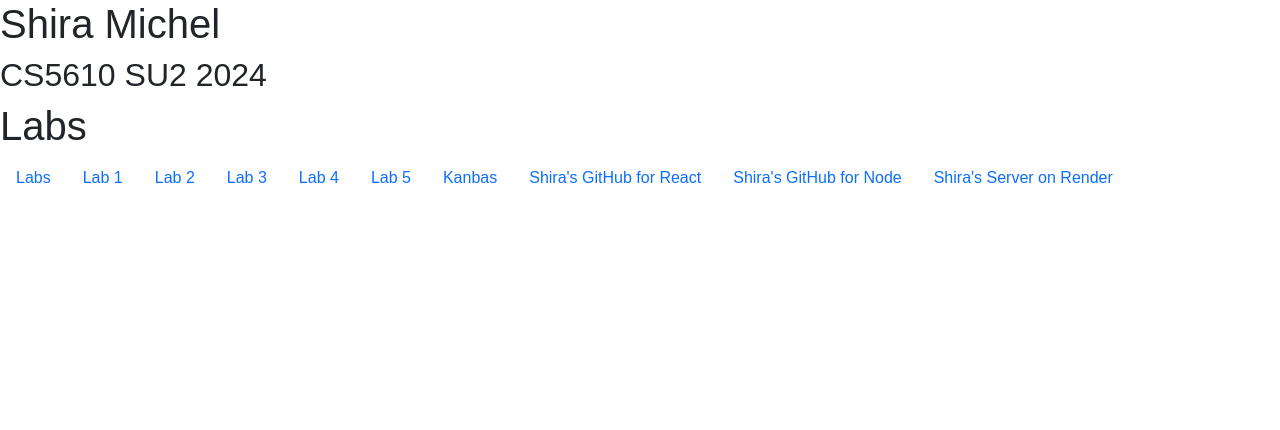
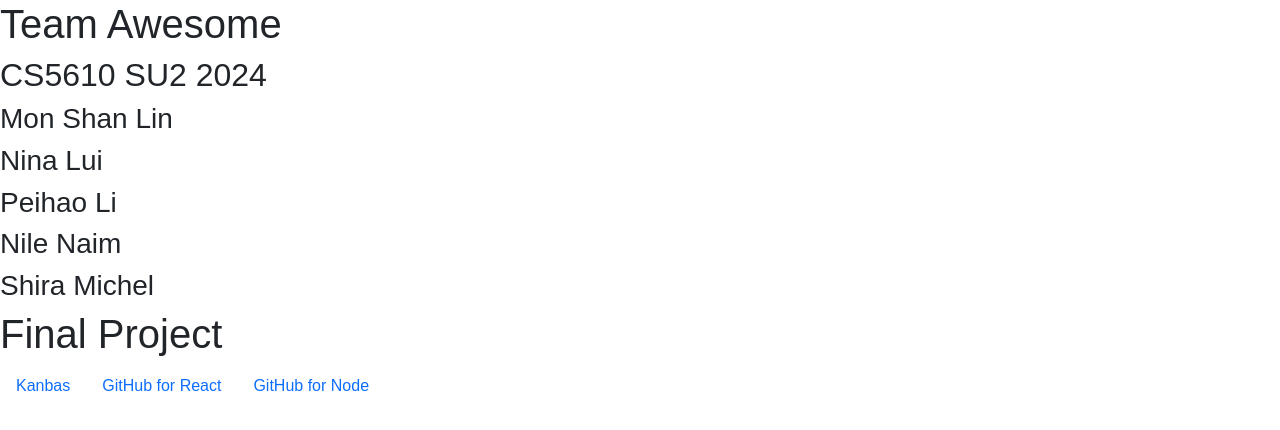
Before and after one commit to shiramichel/kanbas-react-web-app, a React (Create React App) app: page /#/Labs/Labs in a window 1280 px wide. Shown: the top 430 px of the page. Built offline with nearby package versions, Linux system fonts and the light colour scheme.

Commit message:
updated landing page with required info

```diff
--- a/src/Labs/TOC.tsx
+++ b/src/Labs/TOC.tsx
@@ -1,61 +1,21 @@
-import { useLocation } from "react-router";
+//import { useLocation } from "react-router";
 export default function TOC() {
-  const { pathname } = useLocation();
+  //const { pathname } = useLocation();
   return (
     <ul className="nav nav-pills">
-      <li className="nav-item">
-        <a id="wd-a" href="#/Labs" className="nav-link">
-          Labs
-        </a>
-      </li>
-      <li className="nav-item">
-        <a id="wd-a1" href="#/Labs/Lab1"
-          className={`nav-link ${pathname.includes("Lab1") ? "active" : ""}`}>
-          Lab 1
-        </a>
-      </li>
-      <li className="nav-item">
-        <a id="wd-a2" href="#/Labs/Lab2"
-          className={`nav-link ${pathname.includes("Lab2") ? "active" : ""}`}>
-          Lab 2
-        </a>
-      </li>
-      <li className="nav-item">
-        <a id="wd-a3" href="#/Labs/Lab3"
-          className={`nav-link ${pathname.includes("Lab3") ? "active" : ""}`}>
-          Lab 3
-        </a>
-      </li>
-      <li className="nav-item">
-        <a id="wd-a4" href="#/Labs/Lab4"
-          className={`nav-link ${pathname.includes("Lab4") ? "active" : ""}`}>
-          Lab 4
-        </a>
-      </li>
-      <li className="nav-item">
-        <a id="wd-a4" href="#/Labs/Lab5"
-          className={`nav-link ${pathname.includes("Lab5") ? "active" : ""}`}>
-          Lab 5
-        </a>
-      </li>
       <li className="nav-item">
         <a id="wd-k" href="#/Kanbas" className="nav-link">
           Kanbas
         </a>
       </li>
       <li className="nav-item">
-        <a id="wd-k" href="https://github.com/shiramichel/kanbas-react-web-app" className="nav-link">
-          Shira's GitHub for React
+        <a id="wd-k" href="https://github.com/shiramichel/kanbas-react-web-app/tree/quizzes" className="nav-link">
+          GitHub for React
         </a>
       </li>
       <li className="nav-item">
-        <a id="wd-k" href="https://github.com/shiramichel/kanbas-node-server-app" className="nav-link">
-          Shira's GitHub for Node
-        </a>
-      </li>
-      <li className="nav-item">
-        <a id="wd-k" href="https://kanbas-node-server-app-qoaq.onrender.com" className="nav-link">
-          Shira's Server on Render
+        <a id="wd-k" href="https://github.com/shiramichel/kanbas-node-server-app/tree/quizzes" className="nav-link">
+          GitHub for Node
         </a>
       </li>
     </ul>
--- a/src/Labs/index.tsx
+++ b/src/Labs/index.tsx
@@ -12,9 +12,14 @@ export default function Labs() {
   return (
     <Provider store={store}>
     <div id="wd-labs">
-      <h1> Shira Michel </h1>
+      <h1> Team Awesome </h1>
       <h2> CS5610 SU2 2024</h2>
-      <h1>Labs</h1>
+      <h3>Mon Shan Lin</h3>
+      <h3>Nina Lui</h3>
+      <h3>Peihao Li</h3>
+      <h3>Nile Naim</h3>
+      <h3>Shira Michel</h3>
+      <h1>Final Project</h1>
       <TOC />
       <Routes>
        <Route path="/" element={<Navigate to="Labs" />} />
```
